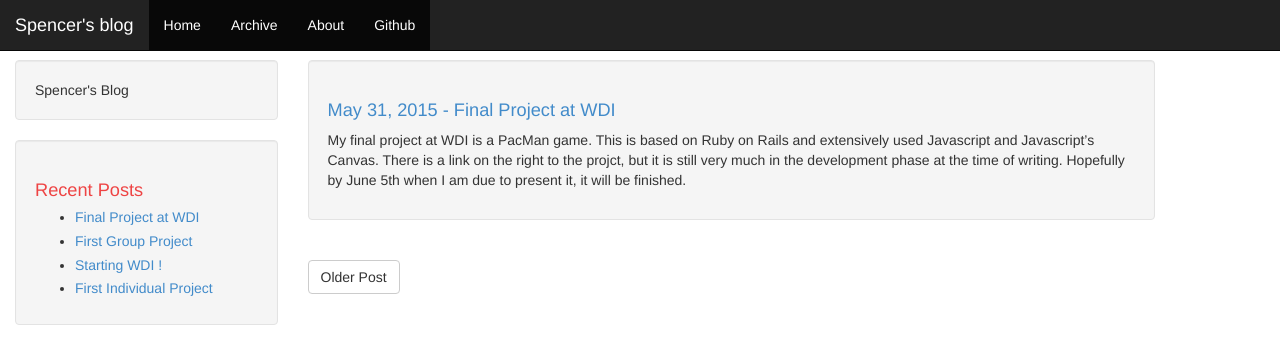
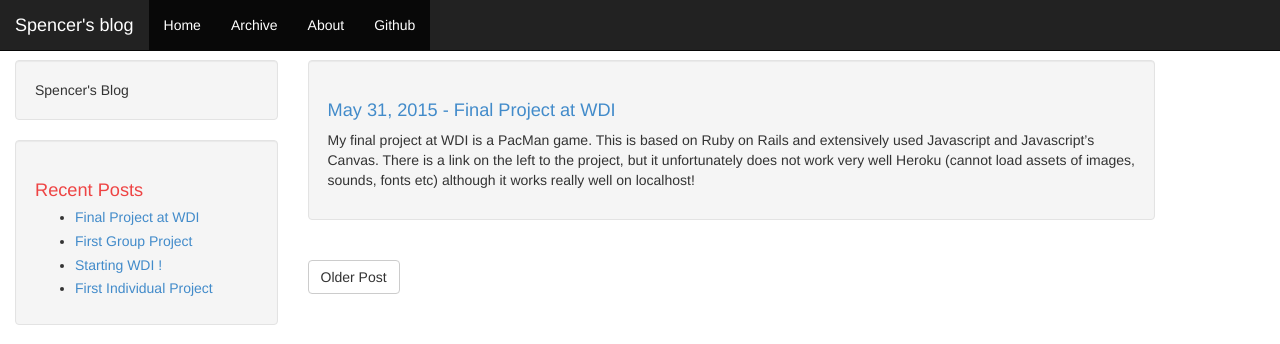
Before and after one commit to spencermeyer/spencermeyer.github.io, a Jekyll site: the page built from _posts/2015-05-31-final_project_at_WDI.markdown, in a window 1280 px wide. Shown: the top 344 px of the page. Built offline with Jekyll 4.4.1, drawn with Linux system fonts in a browser that asks for light colours; Markdown is read by kramdown in place of the engine named in the settings.

```diff
--- a/_includes/links-list.html
+++ b/_includes/links-list.html
@@ -1,6 +1,6 @@
 <h1>Links</h1>
 <ul>
-  <li><a href="http://gentle-journey-1579.herokuapp.com/">Pacman Project</a></li>
+  <li><a href="http://www.gentle-journey-1579.herokuapp.com/">Pacman Project</a></li>
   <li><a href="https://protected-wildwood-2099.herokuapp.com/">Second Group Project</a></li>
   <li><a href="https://generalassemb.ly/education/web-development-immersive">GAs Web Dev Immersive</a></li>
 </ul>
--- a/_posts/2015-05-31-final_project_at_WDI.markdown
+++ b/_posts/2015-05-31-final_project_at_WDI.markdown
@@ -5,4 +5,4 @@ date:   2015-05-31 15:43:53
 categories: jekyll update
 ---
 
-My final project at WDI is a PacMan game.  This is based on Ruby on Rails and extensively used Javascript and Javascript's Canvas.  There is a link on the right to the projct, but it is still very much in the development phase at the time of writing.  Hopefully by June 5th when I am due to present it, it will be finished.
+My final project at WDI is a PacMan game.  This is based on Ruby on Rails and extensively used Javascript and Javascript's Canvas.  There is a link on the left to the project, but it unfortunately does not work very well Heroku (cannot load assets of images, sounds, fonts etc) although it works really well on localhost!
```
